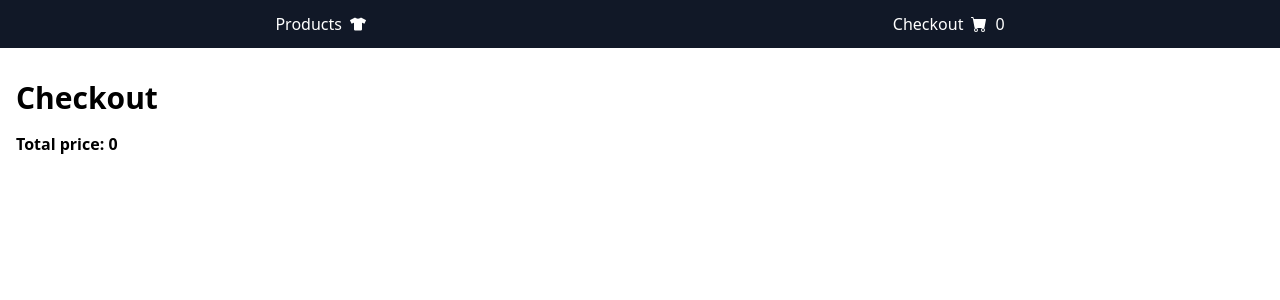
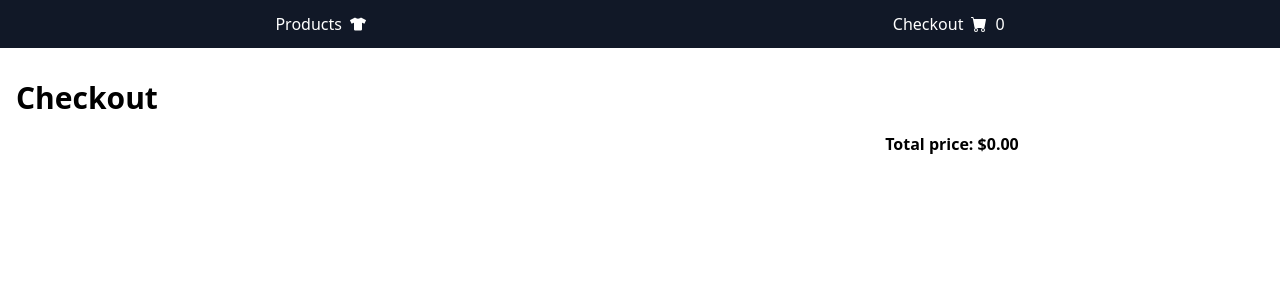
Before and after one commit to CDDR1/react-playground, a React (Vite) app: page /checkout in a window 1280 px wide. Shown: the top 300 px of the page. Built offline with nearby package versions, Linux system fonts and the light colour scheme.

Commit message:
Finished implementation

```diff
--- a/src/pages/Checkout.jsx
+++ b/src/pages/Checkout.jsx
@@ -9,22 +9,28 @@ const Checkout = () => {
   return (
     <div className="p-4">
       <h1 className="my-4 font-semibold text-3xl">Checkout</h1>
+      <div className="grid grid-cols-2">
         <div>
-        {console.log("cart products:", cartProducts)}
           {cartProducts.map((product) => {
             return (
-            <div key={product.id} id={product.id}>
-              <div>
+              <div key={product.id} id={product.id} className="flex gap-4 my-8">
+                <div className="w-28">
                   <img src={product.image} alt={product.name} />
                 </div>
+                <div className="flex flex-col justify-between">
+                  <div>
                     <span className="block">{product.name}</span>
-              <span className="block">{product.price}</span>
+                    <span className="block">Price: ${product.price}</span>
+                  </div>
+                  <span className="block">Quantity: {product.quantity}</span>
+                </div>
               </div>
             );
           })}
         </div>
         <div>
-        <strong>Total price: {totalPrice}</strong>
+          <strong className="block text-center">Total price: ${totalPrice.toFixed(2)}</strong>
+        </div>
       </div>
     </div>
   );
--- a/tailwind.config.cjs
+++ b/tailwind.config.cjs
@@ -1,11 +1,8 @@
 /** @type {import('tailwindcss').Config} */
 module.exports = {
-  content: [
-    "./index.html",
-    "./src/**/*.{js,ts,jsx,tsx}",
-  ],
+  content: ["./index.html", "./src/**/*.{js,ts,jsx,tsx}"],
   theme: {
     extend: {},
   },
   plugins: [],
-}
+};
```
Lines whose indentation alone changed are shown as unchanged.
